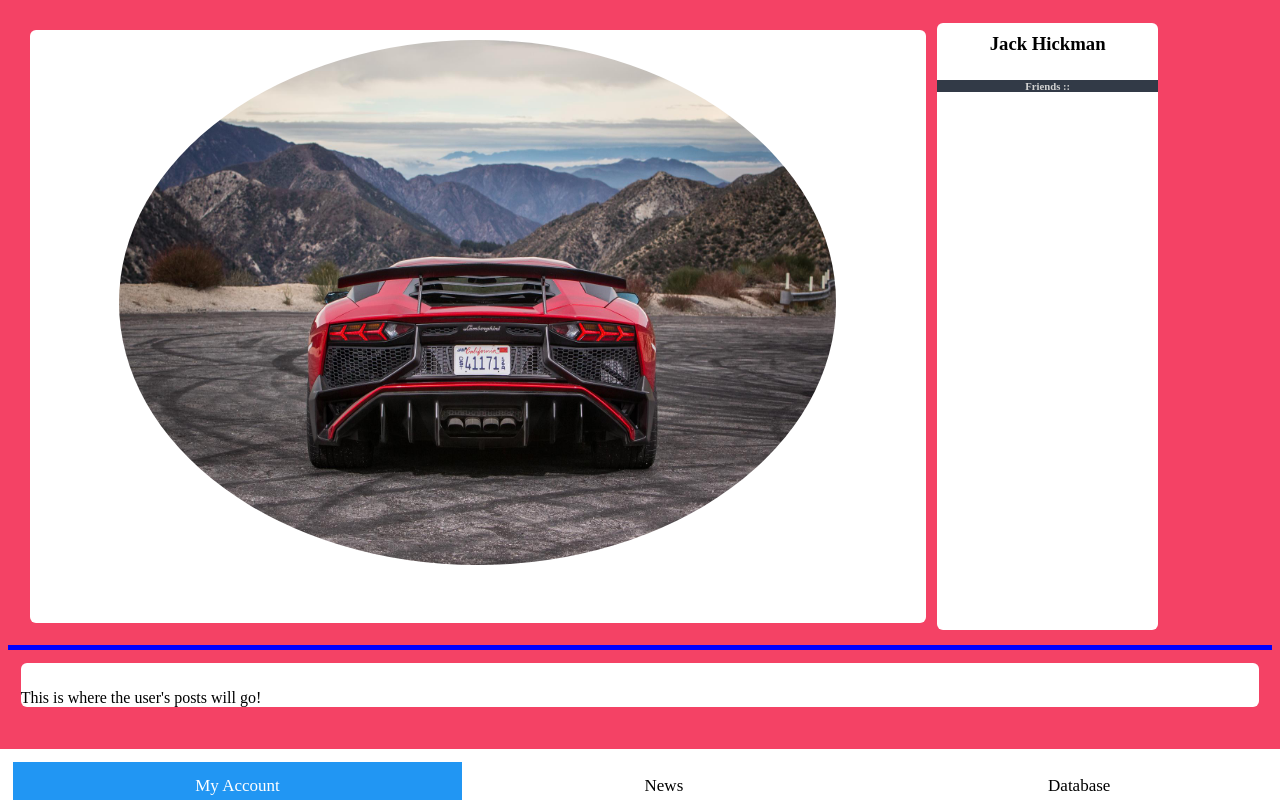
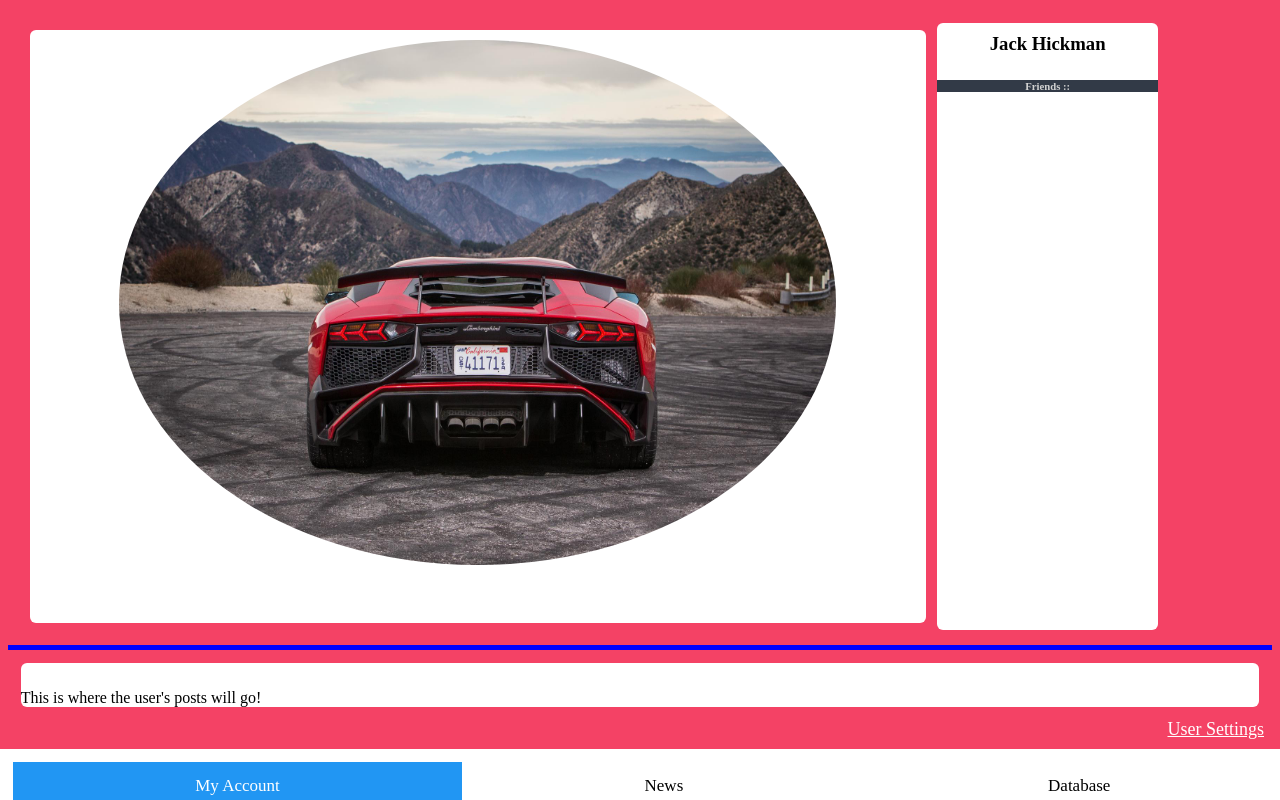
Before and after one commit to lewtwelf/Car-Enthusiast-App, a plain HTML site: page front/account.html in a window 1280 px wide. Drawn offline with Linux system fonts and the light colour scheme.

Commit message:
Update main.css
Changed position of hyperlink as it was hidden due to other css changes.

```diff
--- a/front/main.css
+++ b/front/main.css
@@ -51,7 +51,7 @@ nav {
 .Hyplink a{
     color: white;
     position: absolute;
-    bottom: 20px;
+    bottom: 60px;
     right: 16px;
     font-size: 18px;
 
```
